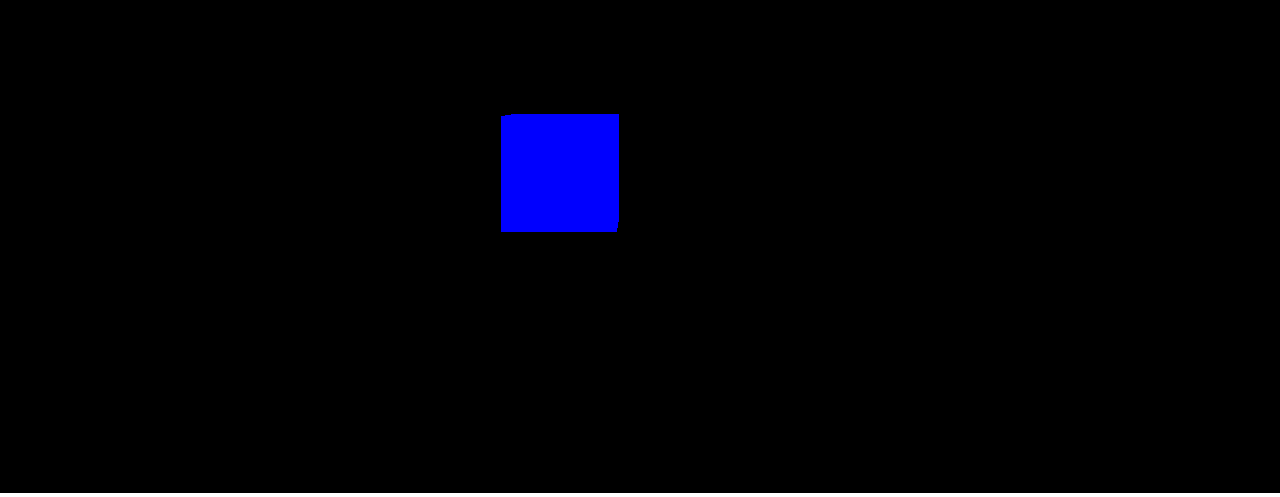
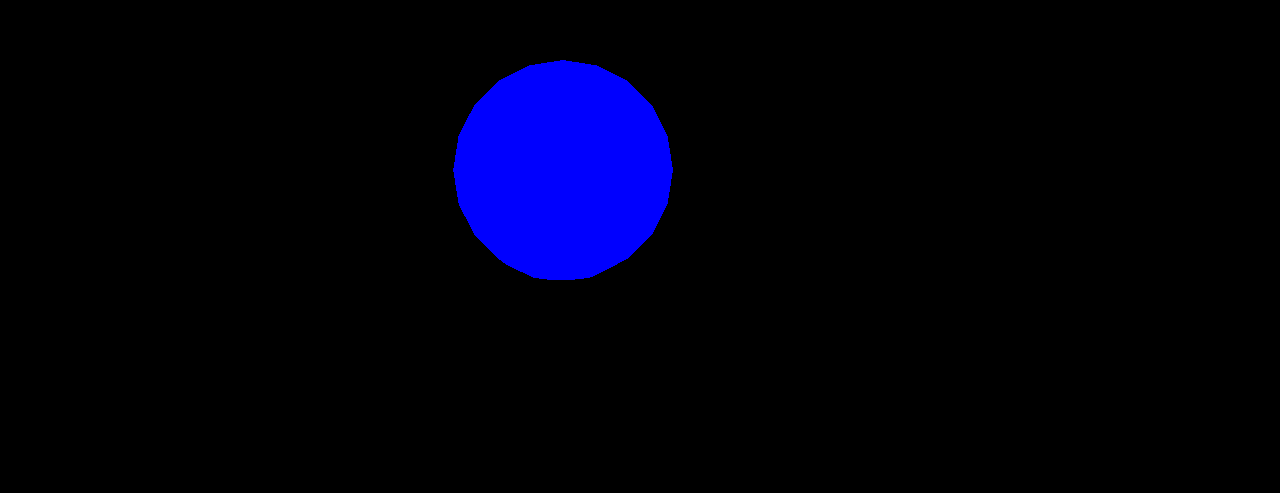
Before and after one commit to backdaniel/cg, a plain HTML site: page tarefa1/index.html in a window 1280 px wide. Shown: the part 307-804 px from the top of the page. Drawn offline with Linux system fonts and the light colour scheme.

Commit message:
completed the first task and fixed file structure

```diff
--- /dev/null
+++ b/exemplo1/index.html
@@ -0,0 +1,15 @@
+<!DOCTYPE html>
+
+<html>
+	<head>
+		<title>Exemplo 1</title>
+		<style>
+			body {margin: 0; overflow: hidden;}
+		</style>
+	</head>
+	<body>
+		<script src="../js/three.min.js"></script>
+		<script src="script.js"></script>
+	</body>
+
+</html>
--- a/index.html
+++ b/tarefa1/index.html
@@ -2,14 +2,14 @@
 
 <html>
 	<head>
-		<title>Primeiro Exemplo</title>
+		<title>Tarefa 1</title>
 		<style>
 			body {margin: 0; overflow: hidden;}
 		</style>
 	</head>
 	<body>
-		<script src="js/three.min.js"></script>
-		<script src="js/primeiro.js"></script>
+		<script src="../js/three.min.js"></script>
+		<script src="script.js"></script>
 	</body>
 
 </html>
--- /dev/null
+++ b/tarefa1/script.js
@@ -0,0 +1,48 @@
+var scene;
+var camera;
+var renderer;
+var sphere;
+var velocidadeEsferaX = 1;
+var velocidadeEsferaY = 1;
+
+var criaEsfera = function() {
+	var geometry = new THREE.SphereGeometry(10, 10, 10);
+	var material = new THREE.MeshBasicMaterial({color: "blue"});
+
+	sphere = new THREE.Mesh(geometry, material);
+	scene.add(sphere);
+};
+
+var render = function() {
+	requestAnimationFrame(render);
+	animaEsfera();
+	renderer.render(scene, camera);
+};
+
+var animaEsfera = function() {
+	if (this.sphere.position.x > 20 || this.sphere.position.x < -20) {
+		velocidadeEsferaX = -velocidadeEsferaX;
+	}
+	if (this.sphere.position.y > 20 || this.sphere.position.y < -20) {
+		velocidadeEsferaY = -velocidadeEsferaY;
+	}
+	this.sphere.position.x += velocidadeEsferaX;
+	this.sphere.position.y += velocidadeEsferaY;
+};
+
+var init = function() {
+	scene = new THREE.Scene();
+	camera = new THREE.PerspectiveCamera(40, window.innerWidth/window.innerHeight, 1, 1000);
+
+	renderer = new THREE.WebGLRenderer();
+	renderer.setSize(window.innerWidth, window.innerHeight);
+	document.body.appendChild(renderer.domElement);
+
+	camera.position.z = 100;
+
+	criaEsfera();
+
+	render();
+};
+
+window.onload = this.init;
```
Also changed, not shown: exemplo1/script.js (renamed from js/primeiro.js), 1 other file.
